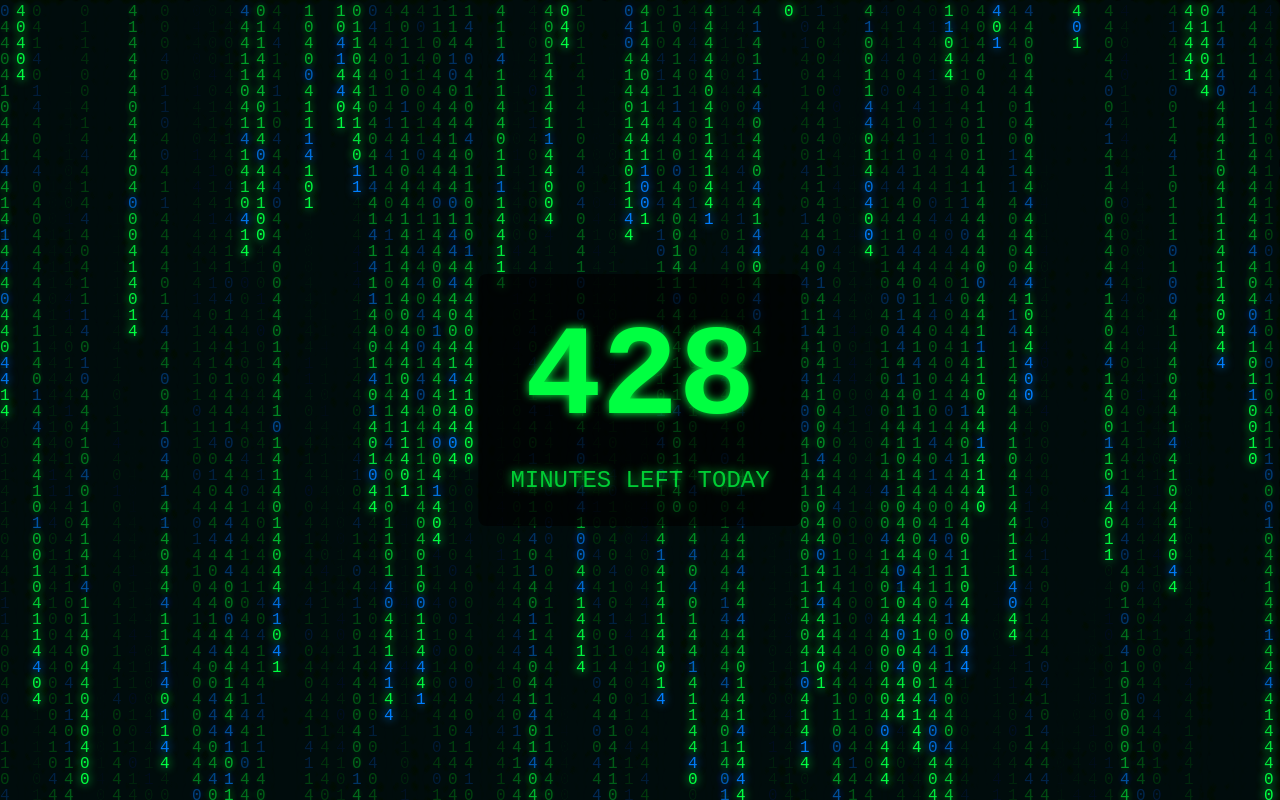
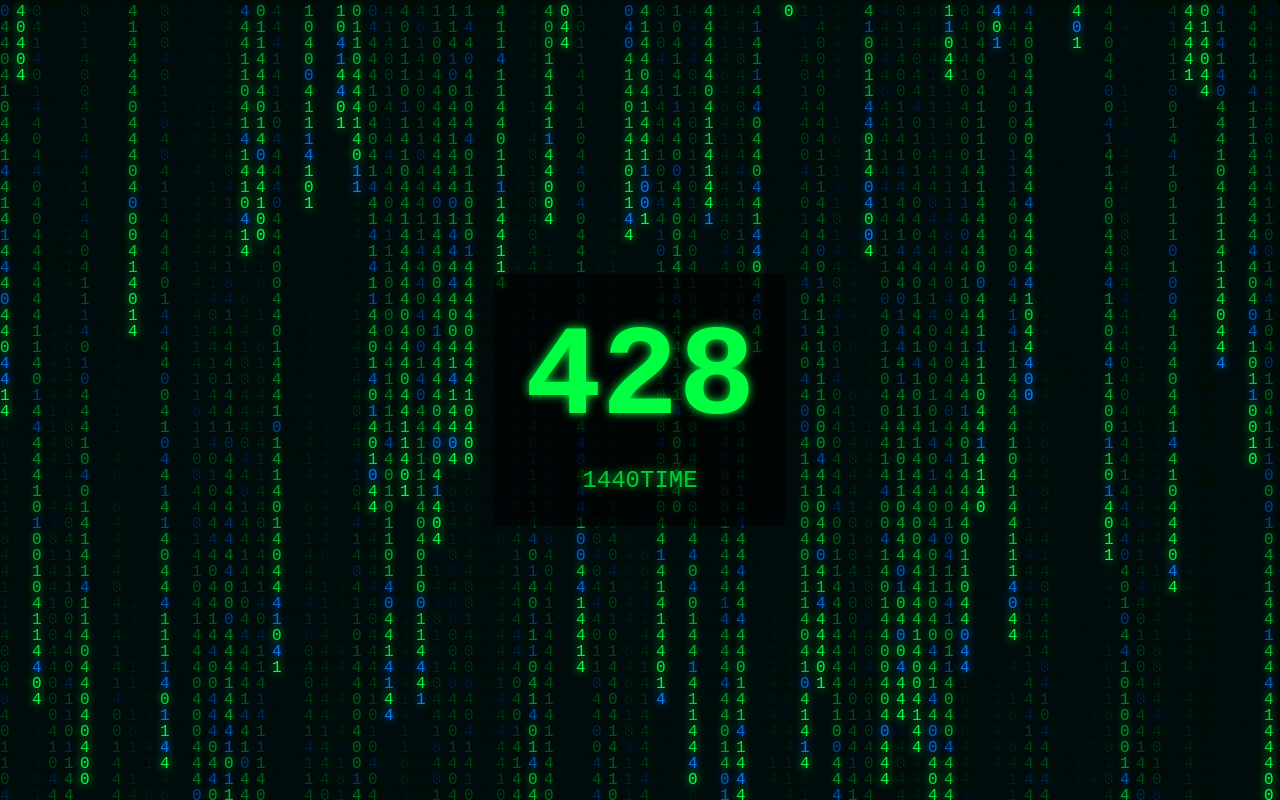
Before and after one commit to kmac1310/Matrix-1440-3, a plain HTML site: page index.html in a window 1280 px wide. Drawn offline with Linux system fonts and the light colour scheme.

Commit message:
Update index.html

```diff
--- a/index.html
+++ b/index.html
@@ -3,7 +3,7 @@
 <head>
     <meta charset="UTF-8">
     <meta name="viewport" content="width=device-width, initial-scale=1.0">
-    <title>1440 - Minutes Left Today</title>
+    <title>1440 - 1440TIME</title>
     <style>
         body {
             margin: 0;
@@ -51,7 +51,7 @@
     <canvas id="matrix"></canvas>
     <div class="time-display">
         <div id="minutes" class="minutes">1440</div>
-        <div class="label">MINUTES LEFT TODAY</div>
+        <div class="label">1440TIME</div>
     </div>
 
     <script>
```
